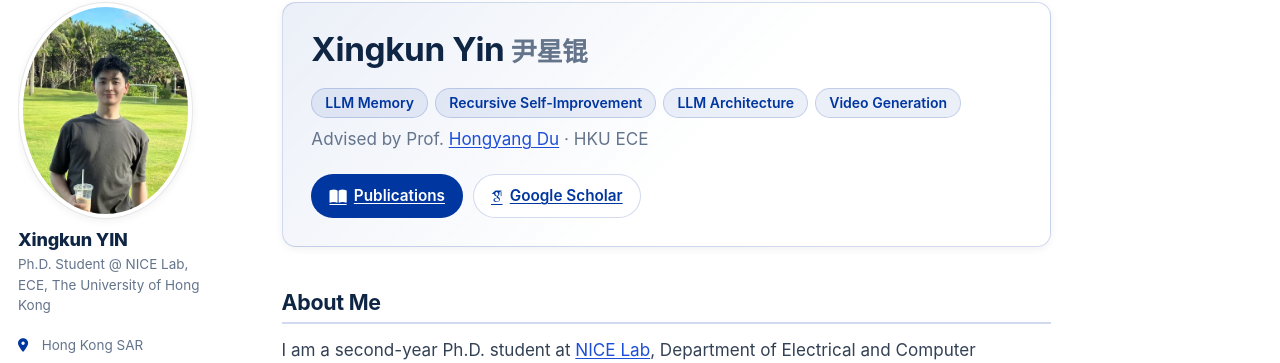
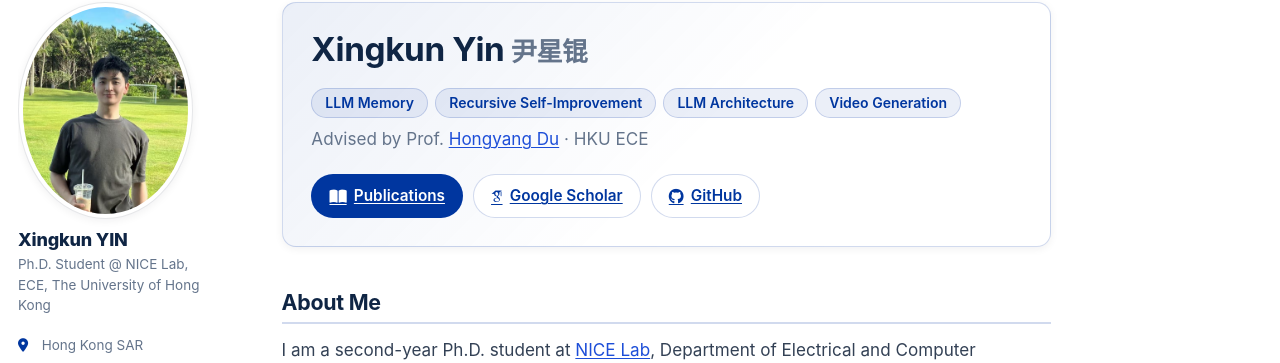
Before and after one commit to troyyxk/troyyxk.github.io, a Jekyll site: the page built from _pages/about.md, in a window 1280 px wide and 900 px high. Shown: the part 98-461 px from the top of the window. Built offline with Jekyll 4.4.1, drawn with Linux system fonts in a browser that asks for light colours; some web fonts are replaced; a script bundle is joined from its source files by our own code; library files that are not in the unit come from our copies; comment, search, counter and statistics services are not loaded.

Commit message:
Add a GitHub button to the hero card
Sits after Google Scholar so the card offers Publications, Google Scholar and
GitHub.

```diff
--- a/_pages/about.md
+++ b/_pages/about.md
@@ -26,6 +26,7 @@
   <div class="hero__actions">
     <a class="hero__btn hero__btn--primary" href="{{ base_path }}/publications/"><i class="fas fa-book-open" aria-hidden="true"></i><span class="lang-en lang-inline">Publications</span><span class="lang-zh lang-inline">论文发表</span></a>
     <a class="hero__btn" href="https://scholar.google.com/citations?user=iZxgsMUAAAAJ&amp;hl=zh-TW&amp;oi=sra"><i class="ai ai-google-scholar" aria-hidden="true"></i>Google Scholar</a>
+    <a class="hero__btn" href="https://github.com/troyyxk"><i class="fab fa-github" aria-hidden="true"></i>GitHub</a>
   </div>
 </section>
 
```
